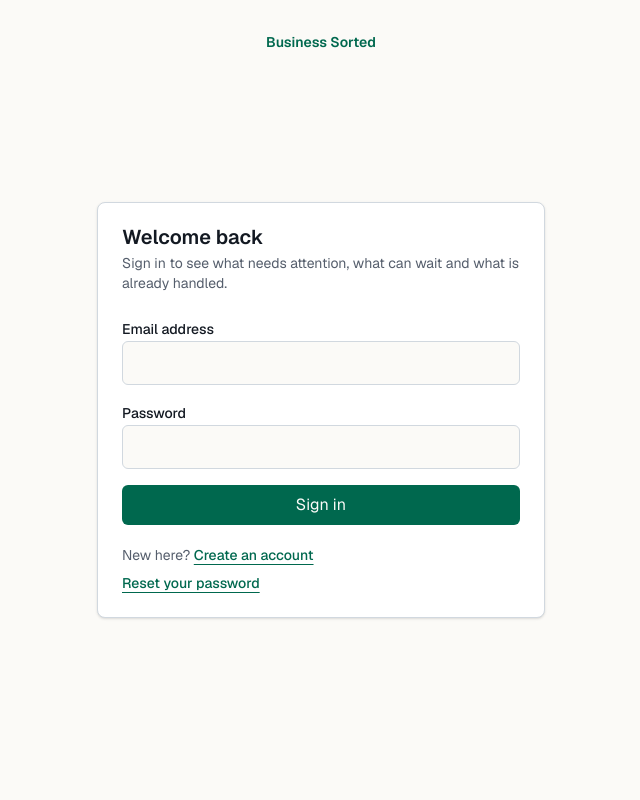
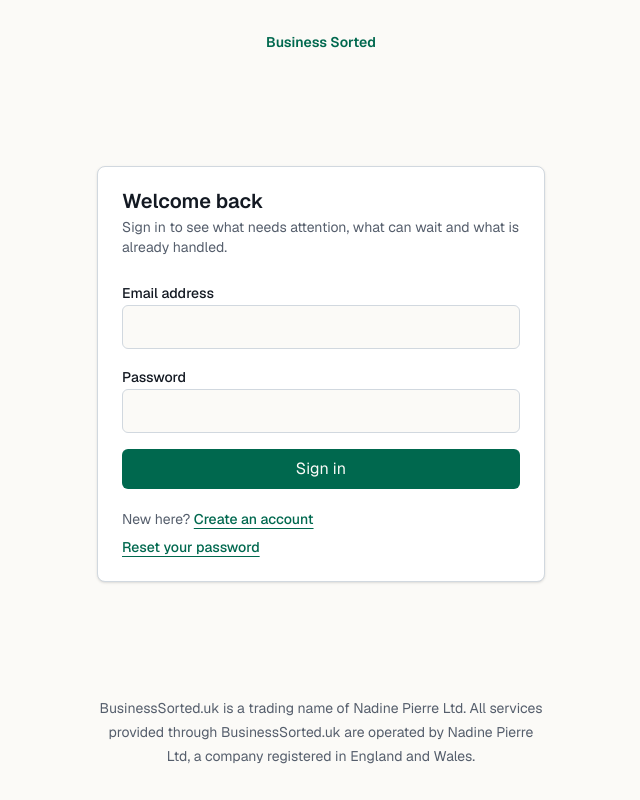
Before and after one commit to nads1983-coder/Business-next, a Next.js app: page /login in a window 1280 px wide. Shown: the whole page, without its empty margins (319-959 px from the left). Built offline with nearby package versions, Linux system fonts and the light colour scheme.

Commit message:
Add auth disclosure to login pages

```diff
--- a/src/app/(auth)/layout.tsx
+++ b/src/app/(auth)/layout.tsx
@@ -17,6 +17,9 @@
         {productConfig.name}
       </Link>
       <div className="flex min-w-0 flex-1 items-center justify-center py-6">{children}</div>
+      <p className="mx-auto max-w-md text-center text-sm leading-6 text-muted-foreground">
+        {productConfig.tradingNameDisclosure}
+      </p>
     </main>
   );
 }
```
